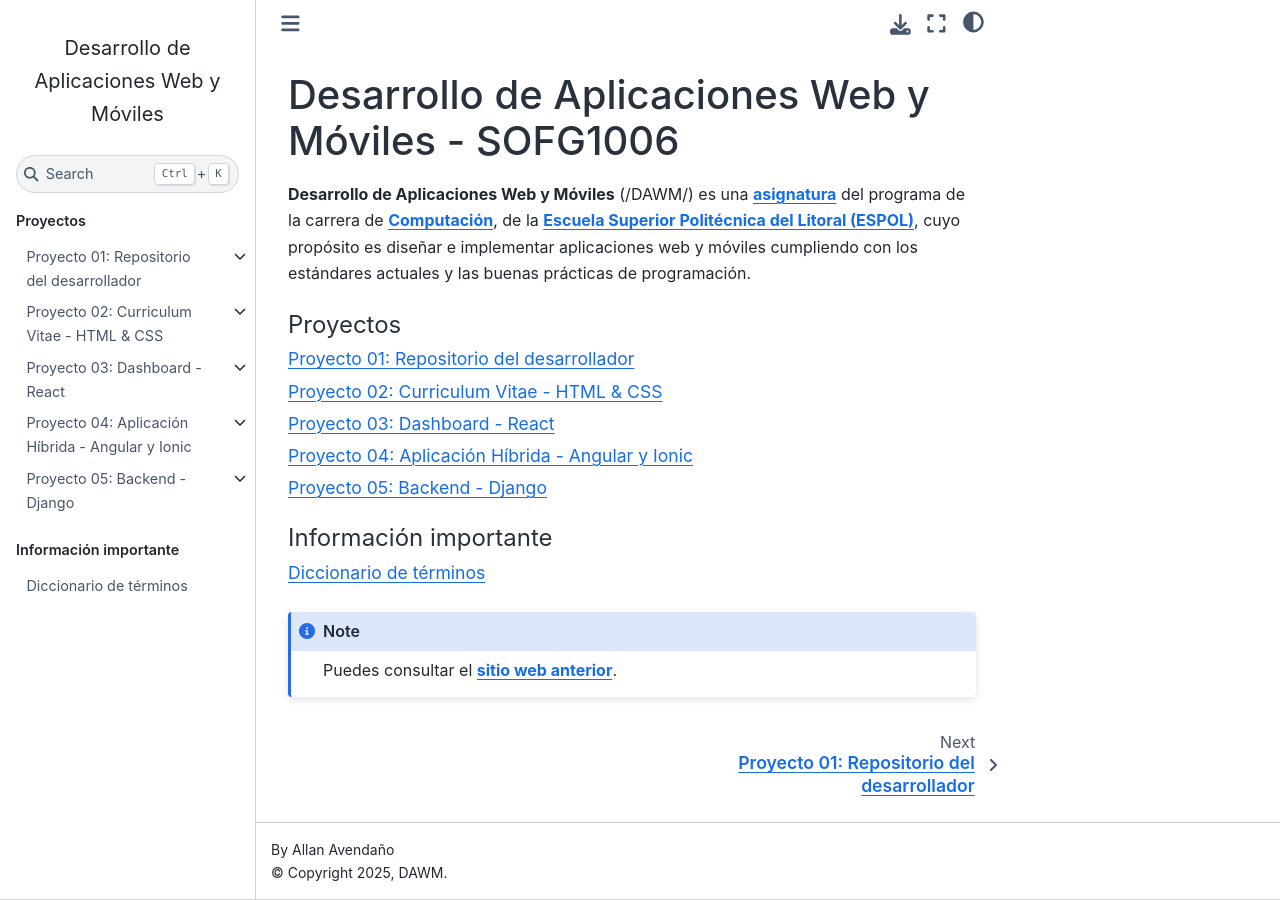
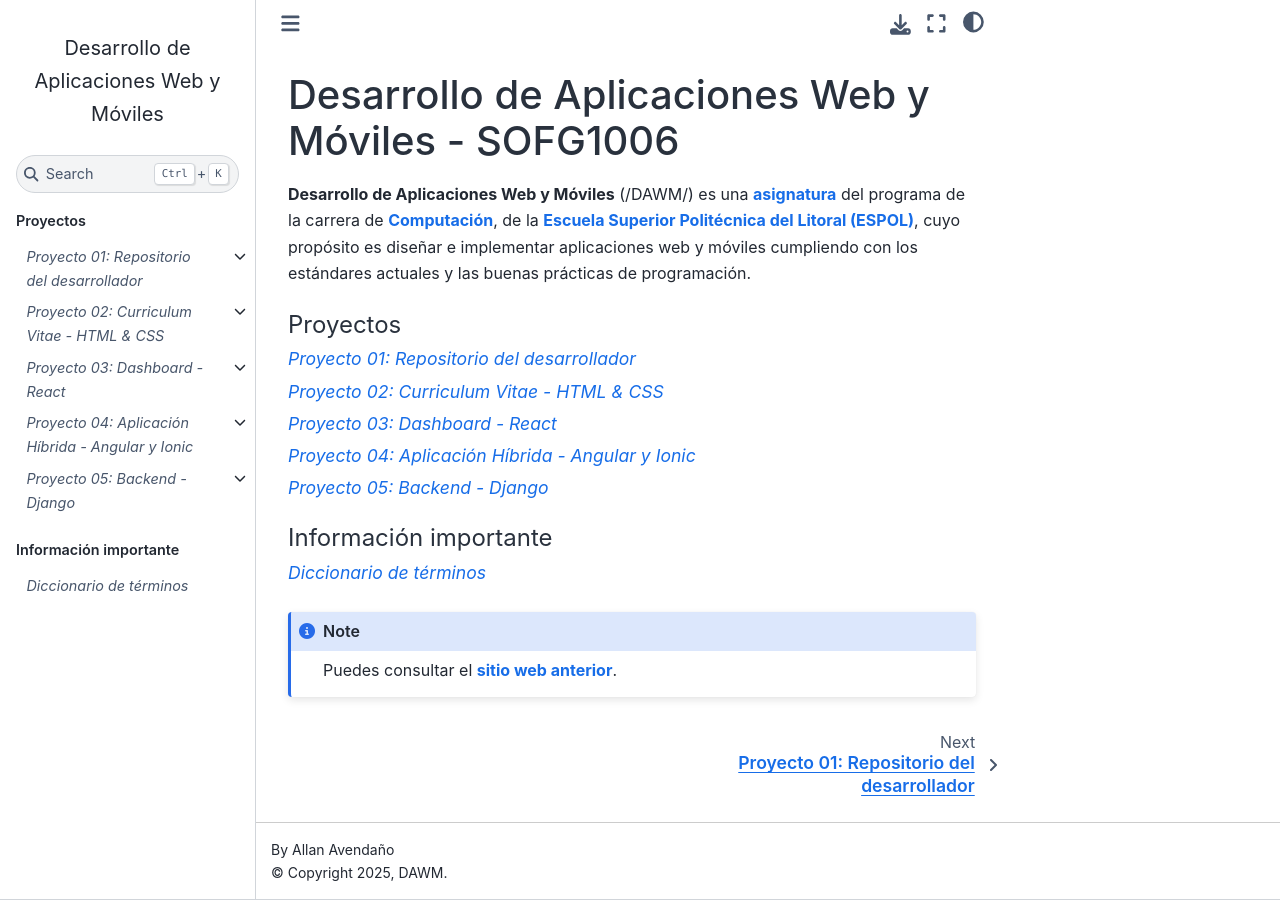
Before and after one commit to DAWMFIEC/DAWM-AI, a Sphinx documentation site: the page built from docs/source/index.rst, in a window 1280 px wide. Built offline with Sphinx 7.4.7 and the Sphinx Book theme 1.1.4, drawn with Linux system fonts in a browser that asks for light colours; pages that are not in the unit, such as notebooks, are missing from menus.

Commit message:
nodecoration

```diff
--- a/docs/source/_static/css/style.css
+++ b/docs/source/_static/css/style.css
@@ -6,7 +6,7 @@ li.toctree-l1 {
 	list-style: none !important;
 }
 
-a.reference.internal span.xref.std.std-term {
+a.reference.internal {
 	font-style: italic !important;
 	text-decoration: none !important;
 	/* color: black !important;*/
@@ -15,6 +15,7 @@ a.reference.internal span.xref.std.std-term {
 
 a.reference.external {
 	font-weight: bold !important;
+	text-decoration: none !important;
 	/* font-weight: bold !important;
 	color: var(--pst-color-primary-new) !important; */
 }
```
